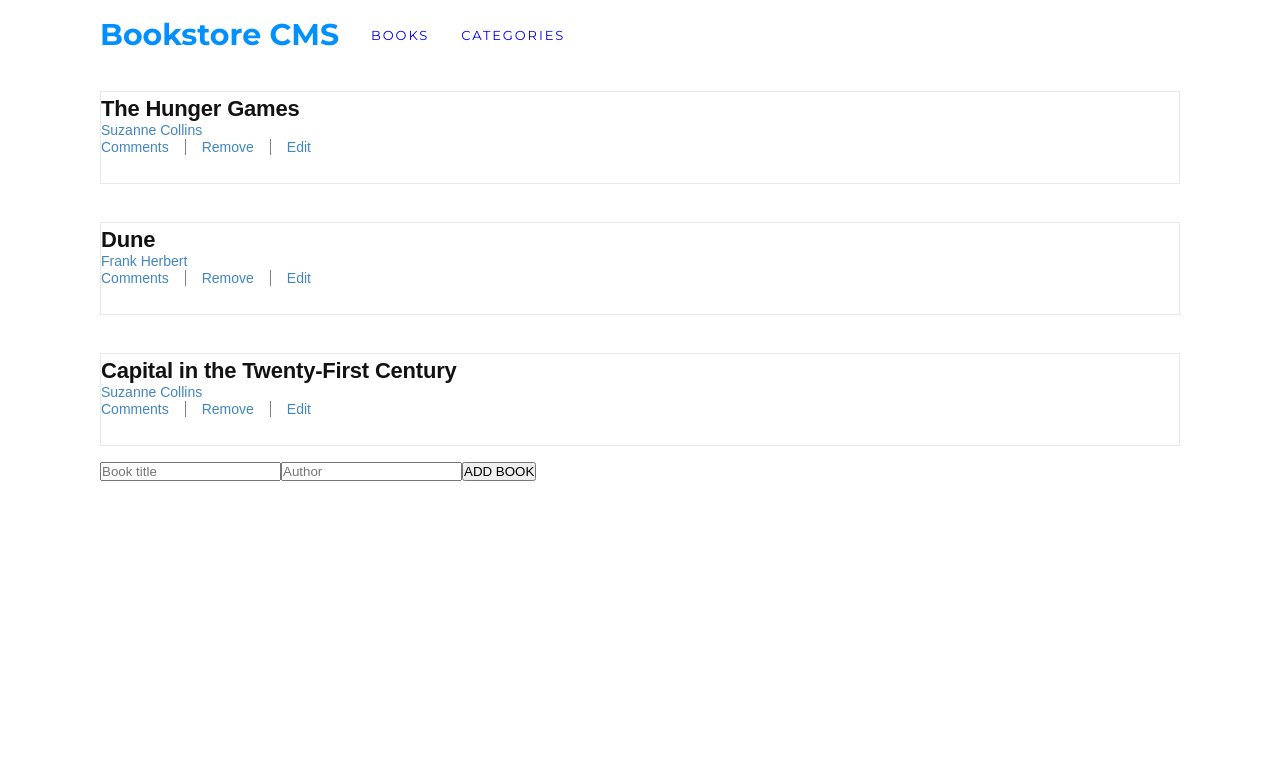
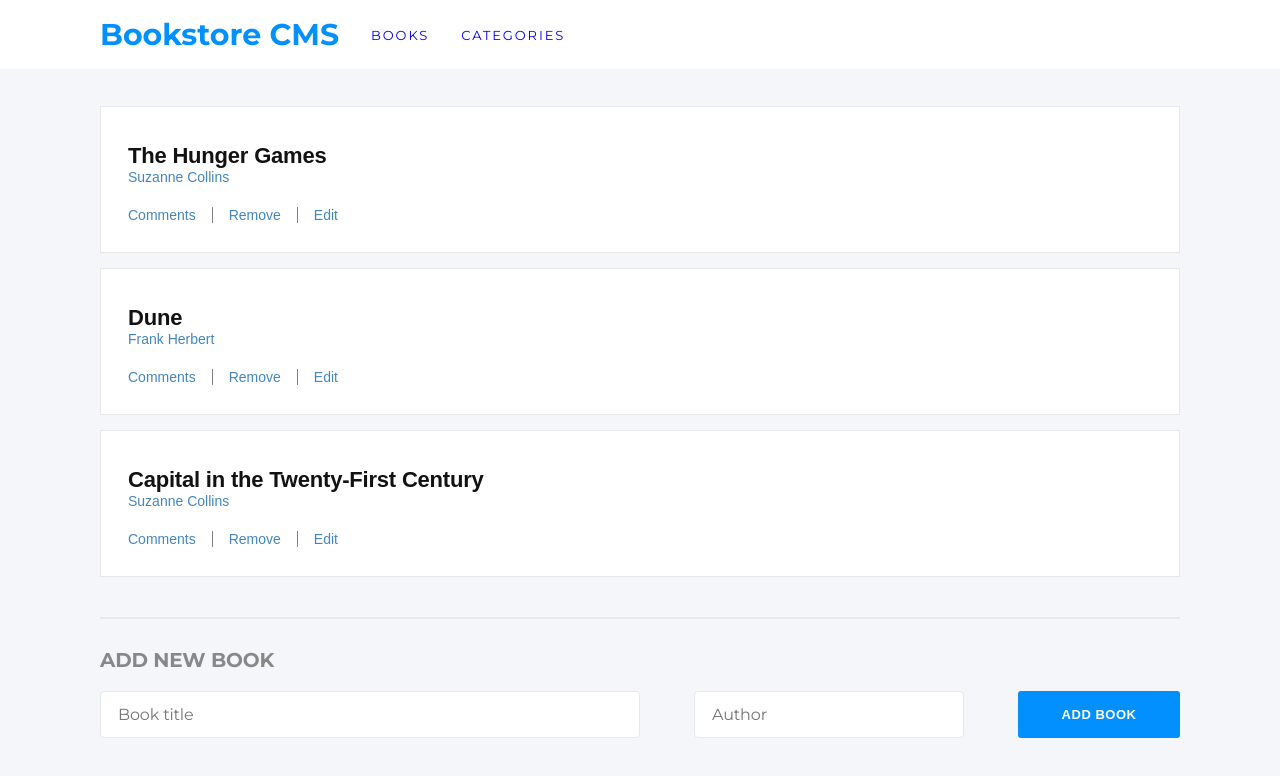
Before and after one commit to ElsonOtake/Bookstore, a React (Create React App) app: page / in a window 1280 px wide. Shown: the top 776 px of the page. Built offline with nearby package versions, Linux system fonts and the light colour scheme.

Commit message:
Update style

```diff
--- a/src/components/Books.js
+++ b/src/components/Books.js
@@ -5,6 +5,8 @@ import AddBook from './AddBook';
 const Books = () => (
   <>
     <ListBooks />
+    <hr />
+    <h3>ADD NEW BOOK</h3>
     <AddBook />
   </>
 );
--- a/src/index.css
+++ b/src/index.css
@@ -1,6 +1,8 @@
 * {
   margin: 0;
   padding: 0;
+  box-sizing: border-box;
+  background-color: #f5f6fa;
 }
 
 li {
@@ -9,12 +11,15 @@ li {
 
 nav {
   display: flex;
-  margin: 1rem 6.25rem 1rem;
+  padding: 1rem 6.25rem;
+  background-color: white;
+  margin-bottom: 2.313rem;
 }
 
 nav ul {
   display: flex;
   align-items: center;
+  background-color: white;
 }
 
 nav li {
@@ -23,10 +28,13 @@ nav li {
   letter-spacing: 1.9px;
   color: #121212;
   padding-left: 2rem;
+  background-color: white;
 }
 
 a {
   text-decoration: none;
+  background-color: white;
+
 }
 
 nav h1 {
@@ -34,14 +42,19 @@ nav h1 {
   font-size: 1.875rem;
   font-weight: bold;
   color: #0290ff;
+  background-color: white;
+
 }
 
 article {
   display: flex;
   justify-content: flex-start;
   flex-direction: column;
+  width: calc(100% - 12.5rem);
   border: 0.1rem solid #e8e8e8;
-  margin: 2.375rem 6.25rem 0.938rem;
+  margin: 0.938rem auto;
+  padding: 2rem 1.688rem 1.75rem;
+  background-color: #fff;
 }
 
 article h2 {
@@ -51,11 +64,22 @@ article h2 {
   letter-spacing: -0.2px;
   color: #121212;
   padding-top: 0.25rem;
+  background-color: white;
+}
+
+article p {
+  background-color: white;
 }
 
 section button {
   padding: 1rem 2rem;
   margin: 1rem 6.25rem 1rem;
+  background-color: white;
+}
+
+article span {
+  padding-top: 1.313rem;
+  background-color: white;
 }
 
 article button {
@@ -64,7 +88,6 @@ article button {
   padding: 0 1rem;
   cursor: pointer;
   list-style: none;
-  margin-bottom: 1.75rem;
   border-right: 0.1rem solid gray;
 }
 
@@ -91,3 +114,57 @@ form input[type=submit] {
   color: #4386bf;
   letter-spacing: 0;
 }
+
+hr {
+  width: calc(100% - 12.5rem);
+  margin: 2.5rem 6.25rem 1.813rem;
+  border: solid 0.07rem #e8e8e8;
+  background-color: #e8e8e8;
+}
+
+h3 {
+  margin: 1.813rem 6.25rem 1.188rem;
+  font-family: Montserrat, Arial, Helvetica, sans-serif;
+  font-size: 1.25rem;
+  font-weight: bold;
+  letter-spacing: -0.18px;
+  color: #888;
+}
+
+form {
+  width: calc(100% - 12.5rem);
+  display: flex;
+  justify-content: space-between;
+}
+
+input[type=text] {
+  font-family: Montserrat, Arial, Helvetica, sans-serif;
+  font-size: 1rem;
+  letter-spacing: -0.15px;
+  color: #c4c4c4;
+  padding: 0.813rem 0 0.813rem 1.063rem;
+  border-radius: 4px;
+  border: solid 1px #e8e8e8;
+  background-color: #fff;
+}
+
+input[type=text]:first-child {
+  width: 50%;
+}
+
+input[type=text]:nth-child(2) {
+  width: 25%;
+}
+input[type=submit] {
+  width: 15%;
+  font-family: RobotoSlab, Arial, Helvetica, sans-serif;
+  font-size: 0.813rem;
+  font-weight: bold;
+  letter-spacing: 0.5px;
+  text-align: center;
+  color: #fff;
+  padding: 0.813rem 1.375rem;
+  border: none;
+  border-radius: 3px;
+  background-color: #0290ff;
+}
```
